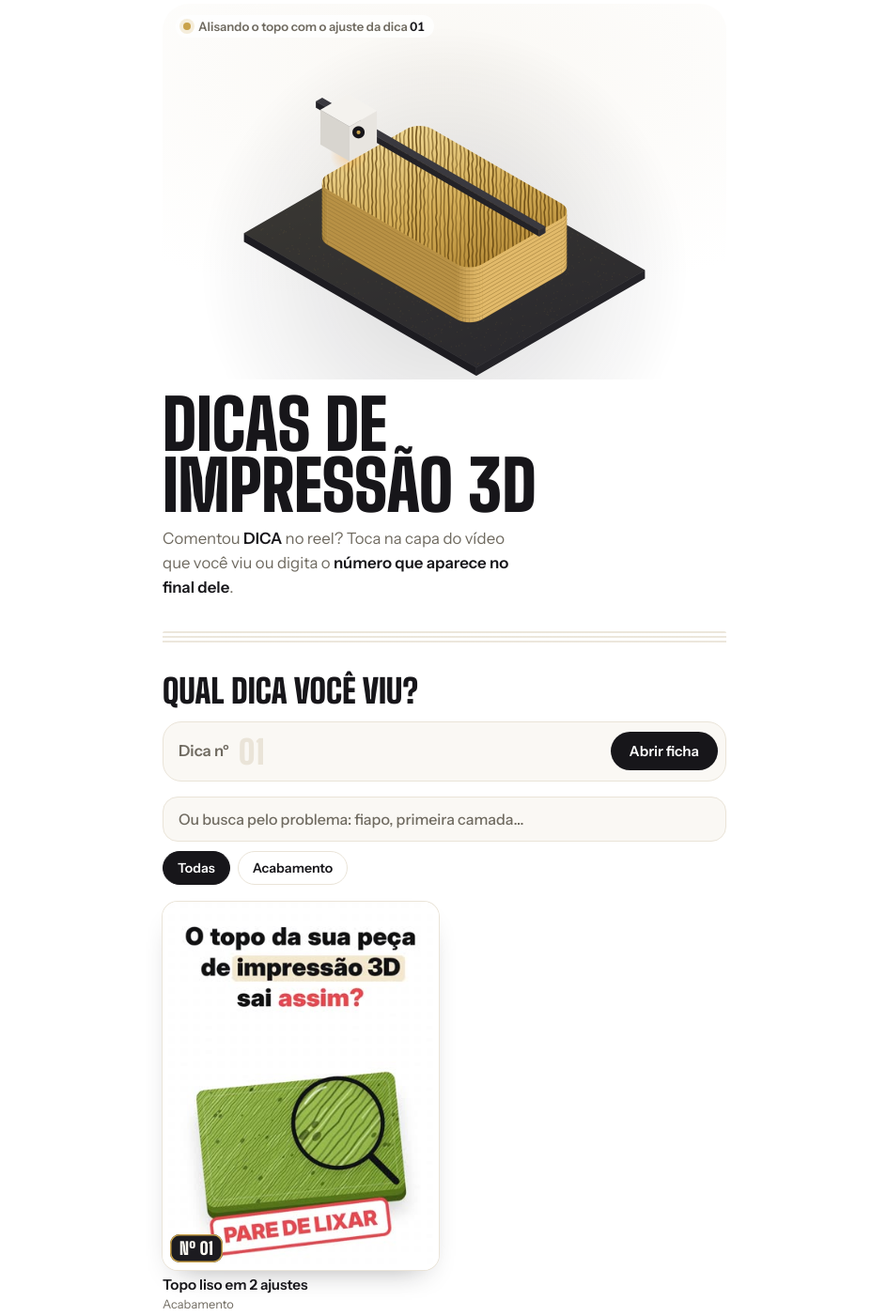
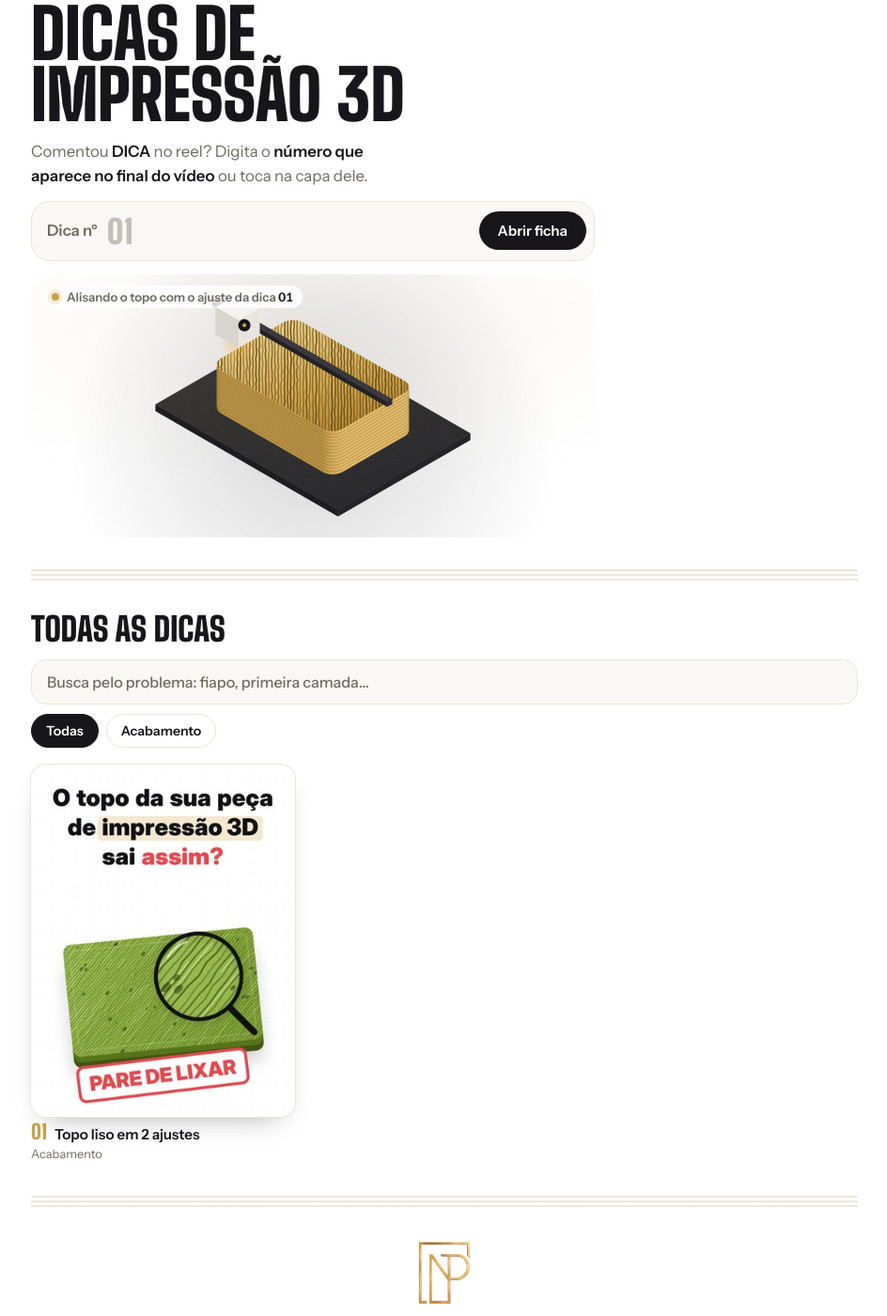
Before and after one commit to nossoprojeto3d/dicas, a plain HTML site: page index.html in a window 1280 px wide. Shown: the part 97-1498 px from the top of the page at 94% size, without its empty margins (167-1111 px from the left). Drawn offline with Linux system fonts and the light colour scheme; animation ran at ten frames a second.

Commit message:
Levar o campo do número pra primeira tela e tirar o selo de cima da capa
A impressora animada vira uma faixa mais baixa abaixo do campo, o número
da dica passa pra legenda do card e no computador a grade usa 3 colunas.
Pastas locais de ferramentas ficam fora do Git.

Co-Authored-By: Claude Opus 5.5 <noreply@anthropic.com>

```diff
--- a/index.html
+++ b/index.html
@@ -16,7 +16,7 @@
 <link rel="preconnect" href="https://fonts.gstatic.com" crossorigin>
 <link rel="stylesheet" href="https://fonts.googleapis.com/css2?family=Big+Shoulders+Display:wght@700;800;900&family=Instrument+Sans:wght@400;500;600;700&display=swap">
 <style>
-/* Layout: coluna de celular (máx. 600px). Topo = impressora isométrica imprimindo ao vivo; depois a dica mais nova com ficha que inclina; biblioteca em linhas separadas por "linhas de camada". */
+/* Layout: coluna de celular (máx. 600px; 880px no computador). Topo = título e campo do número na primeira tela; depois a faixa da impressora imprimindo ao vivo; biblioteca em grade separada por "linhas de camada". */
 :root{
   --bg:#FFFFFF; --paper:#FAF8F4; --ink:#17161A; --muted:#6F6A60; --line:#EAE4D8;
   --gold:#C9A24B; --gold-deep:#8F6B22; --gold-soft:#F5EDDB; --night:#1C1B20; --on-night:#FBF8F1; --ok:#1F9D55;
@@ -50,15 +50,15 @@ a{color:inherit}
 .btn-sm{padding:8px 14px;font-size:.85rem}
 
 /* hero */
-.hero{display:flex;flex-direction:column;gap:10px}
+.hero{display:flex;flex-direction:column;gap:14px}
 .stage{position:relative;border-radius:28px;background:radial-gradient(120% 90% at 50% 18%,var(--paper),var(--bg) 70%);overflow:hidden}
-.stage canvas{display:block;width:100%;height:auto;aspect-ratio:600/400}
+.stage canvas{display:block;width:100%;height:auto;aspect-ratio:1200/560}
 .stage [hidden]{display:none!important}
 .stage .replay{position:absolute;right:12px;bottom:12px}
 .status{position:absolute;left:14px;top:12px;z-index:2;padding:4px 10px 4px 8px;border-radius:999px;background:color-mix(in srgb,var(--bg) 82%,transparent);display:flex;align-items:center;gap:8px;font:600 .82rem var(--f-body);color:var(--muted)}
 .status i{width:8px;height:8px;border-radius:50%;background:var(--gold);box-shadow:0 0 0 4px var(--gold-soft)}
 .status b{font-variant-numeric:tabular-nums;color:var(--ink);font-weight:600}
-h1{font-family:var(--f-display);font-weight:900;font-size:clamp(3rem,13vw,4.6rem);line-height:.88;letter-spacing:-.005em;margin:6px 0 0;text-wrap:balance;text-transform:uppercase}
+h1{font-family:var(--f-display);font-weight:900;font-size:clamp(2.8rem,12vw,4.6rem);line-height:.88;letter-spacing:-.005em;margin:0;text-wrap:balance;text-transform:uppercase}
 .sub{margin:0;color:var(--muted);font-size:1.05rem;max-width:34ch;text-wrap:pretty}
 .sub b{color:var(--ink);font-weight:600}
 
@@ -134,10 +134,10 @@ details.item[open] .chev{transform:rotate(180deg)}
 .numform{display:flex;align-items:center;gap:10px;background:var(--paper);border:1.5px solid var(--line);border-radius:20px;padding:8px 8px 8px 16px}
 .numform label{font-weight:600;color:var(--muted);flex:none}
 .numform input{flex:1;min-width:0;width:100%;border:0;background:transparent;color:var(--ink);font:900 2.2rem/1 var(--f-display);font-variant-numeric:tabular-nums;padding:2px 0}
-.numform input::placeholder{color:var(--line)}
+.numform input::placeholder{color:var(--muted);opacity:.4}
 .numform input:focus{outline:none}
 .numform:focus-within{border-color:var(--gold)}
-.err{margin:-6px 0 0;color:#C2383D;font-size:.9rem}
+.err{margin:-4px 0 0;color:#C2383D;font-size:.9rem}
 .tools{display:flex;flex-direction:column;gap:10px}
 .grid{display:grid;grid-template-columns:repeat(2,minmax(0,1fr));gap:18px 12px}
 .cover{all:unset;cursor:pointer;display:flex;flex-direction:column;gap:6px;min-width:0}
@@ -145,10 +145,12 @@ details.item[open] .chev{transform:rotate(180deg)}
 .shot{position:relative;display:block;border-radius:16px;overflow:hidden;aspect-ratio:3/4;background:#fff;box-shadow:0 0 0 1px var(--line),0 14px 30px -18px rgba(23,22,26,.45);transition:transform .25s}
 .cover:hover .shot,.cover:active .shot{transform:translateY(-3px) rotate(-.6deg)}
 .shot img{width:100%;height:100%;object-fit:cover;display:block}
-.badge{position:absolute;left:8px;bottom:8px;background:var(--night);color:var(--on-night);font:900 1.15rem/1 var(--f-display);padding:6px 10px 5px;border-radius:10px;box-shadow:0 0 0 1.5px var(--gold) inset}
+.cinfo{display:flex;align-items:baseline;gap:8px;min-width:0}
+.cnum{flex:none;font:900 1.35rem/1 var(--f-display);color:var(--gold);font-variant-numeric:tabular-nums}
 .exb{position:absolute;right:8px;bottom:10px;background:rgba(255,255,255,.92);color:#6F6A60;font:600 .7rem var(--f-body);padding:3px 8px;border-radius:999px}
 .ctitle{font-weight:600;line-height:1.25;font-size:.95rem}
 .ctema{font-size:.8rem;color:var(--muted);margin-top:-4px}
+@media (min-width:900px){.wrap{max-width:880px}.hero,.stage{max-width:600px}.grid{grid-template-columns:repeat(3,minmax(0,1fr));gap:24px 18px}}
 
 /* sheet */
 .scrim{position:fixed;inset:0;background:rgba(14,13,16,.5);opacity:0;transition:opacity .28s;z-index:20}
@@ -178,27 +180,27 @@ footer p{margin:0;color:var(--muted)}
   </header>
 
   <section class="hero" aria-labelledby="h1">
-    <div class="stage">
-      <canvas id="printer" width="1200" height="800" aria-label="Impressora 3D imprimindo uma peça camada por camada e alisando o topo"></canvas>
-      <div class="status" aria-live="polite"><i></i><span id="st">Imprimindo camada <b id="lay">1</b> de 14</span></div>
-      <button class="btn btn-line btn-sm replay" id="replay" type="button" hidden>Imprimir de novo</button>
-    </div>
     <h1 id="h1">Dicas de impressão 3D</h1>
-    <p class="sub">Comentou <b>DICA</b> no reel? Toca na capa do vídeo que você viu ou digita o <b>número que aparece no final dele</b>.</p>
-  </section>
-
-  <div class="layers" aria-hidden="true"></div>
-
-  <section class="finder" aria-labelledby="find-title">
-    <h2 id="find-title" class="sec">Qual dica você viu?</h2>
+    <p class="sub">Comentou <b>DICA</b> no reel? Digita o <b>número que aparece no final do vídeo</b> ou toca na capa dele.</p>
     <form class="numform" id="numform" novalidate>
       <label for="num">Dica nº</label>
       <input id="num" inputmode="numeric" pattern="[0-9]*" maxlength="3" placeholder="01" autocomplete="off">
       <button class="btn btn-ink" type="submit">Abrir ficha</button>
     </form>
     <p class="err" id="err" hidden></p>
+    <div class="stage">
+      <canvas id="printer" width="1200" height="560" aria-label="Impressora 3D imprimindo uma peça camada por camada e alisando o topo"></canvas>
+      <div class="status" aria-live="polite"><i></i><span id="st">Imprimindo camada <b id="lay">1</b> de 14</span></div>
+      <button class="btn btn-line btn-sm replay" id="replay" type="button" hidden>Imprimir de novo</button>
+    </div>
+  </section>
+
+  <div class="layers" aria-hidden="true"></div>
+
+  <section class="finder" aria-labelledby="find-title">
+    <h2 id="find-title" class="sec">Todas as dicas</h2>
     <div class="tools">
-      <input class="search" id="q" type="search" placeholder="Ou busca pelo problema: fiapo, primeira camada…" aria-label="Buscar dica pelo problema">
+      <input class="search" id="q" type="search" placeholder="Busca pelo problema: fiapo, primeira camada…" aria-label="Buscar dica pelo problema">
       <div class="chips" role="toolbar" aria-label="Filtrar por tema" id="chips"></div>
     </div>
     <div class="grid" id="grid"></div>
@@ -256,8 +258,8 @@ let THEMES=['Todas'];let theme='Todas';
 function render(){const q=document.getElementById('q').value.trim().toLowerCase();
   const items=TIPS.filter(t=>(theme==='Todas'||t.tema===theme)&&(!q||(t.t+' '+t.k+' '+t.tema+' '+t.hook.join(' ')).toLowerCase().includes(q)));
   document.getElementById('grid').innerHTML=items.map(t=>`<button class="cover" type="button" data-n="${t.n}" aria-label="Abrir ficha da dica ${t.n}: ${esc(t.t)}">
-    <span class="shot"><img src="${t.cover}" alt="" loading="lazy"><span class="badge">Nº ${t.n}</span></span>
-    <span class="ctitle">${esc(t.t)}</span><span class="ctema">${t.tema}</span></button>`).join('');
+    <span class="shot"><img src="${t.cover}" alt="" loading="lazy"></span>
+    <span class="cinfo"><span class="cnum">${t.n}</span><span class="ctitle">${esc(t.t)}</span></span><span class="ctema">${t.tema}</span></button>`).join('');
   document.getElementById('empty').hidden=items.length>0;}
 document.getElementById('chips').addEventListener('click',e=>{const b=e.target.closest('.chip');if(!b)return;theme=b.textContent;document.querySelectorAll('.chip').forEach(c=>c.setAttribute('aria-pressed',c===b));render();});
 document.getElementById('q').addEventListener('input',render);
@@ -312,7 +314,7 @@ const clamp=(x,a=0,b=1)=>Math.min(b,Math.max(a,x)),lerp=(a,b,k)=>a+(b-a)*k,eio=x
 /* ---------- isometric printer ---------- */
 (function(){
 const cv=document.getElementById('printer'),c=cv.getContext('2d');const W=cv.width,H=cv.height;
-const S=112,OX=W/2,OY=H*0.66,C30=Math.cos(Math.PI/6),S30=.5;
+const S=88,OX=W/2,OY=H*0.55,C30=Math.cos(Math.PI/6),S30=.5;
 const P=(x,y,z)=>[OX+(x-z)*C30*S,OY+(x+z)*S30*S-y*S];
 // part footprint: rounded rect in x/z
 const PW=1.7,PD=1.15,PR=.28,LAYERS=14,LH=.075;
```
Also changed, not shown: 1 other file.
